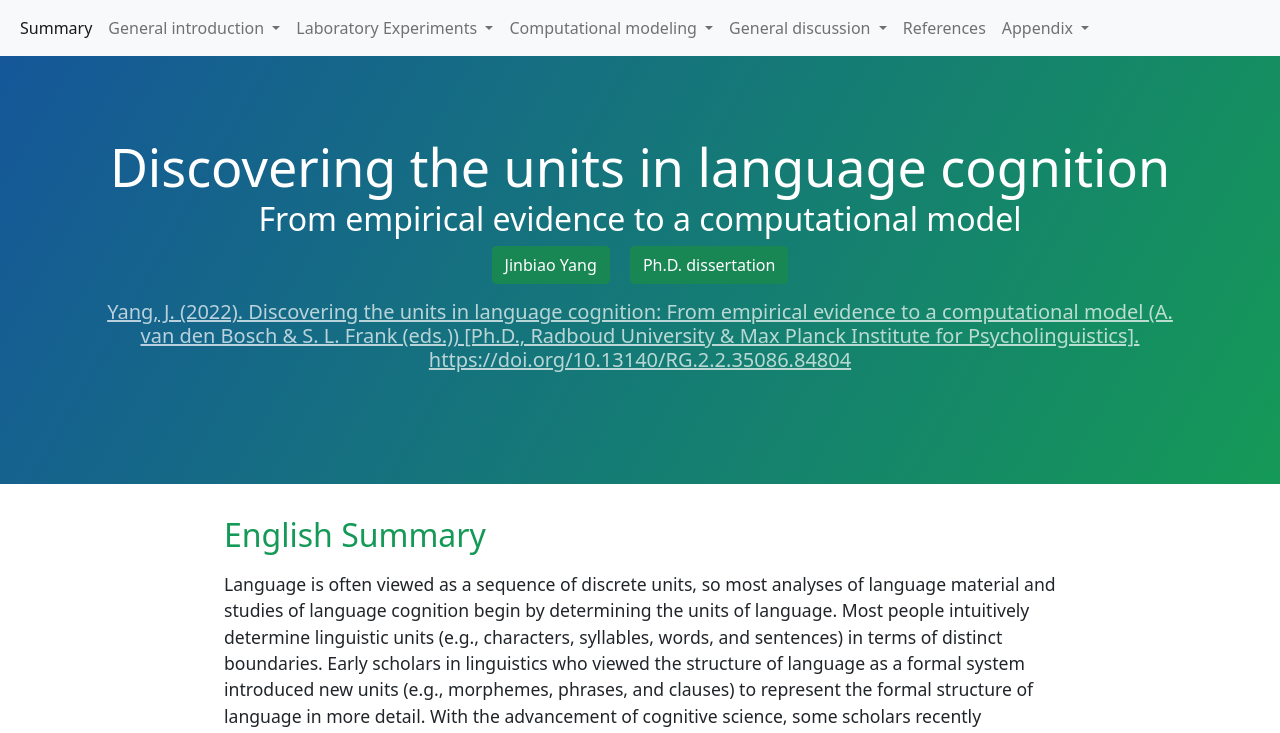
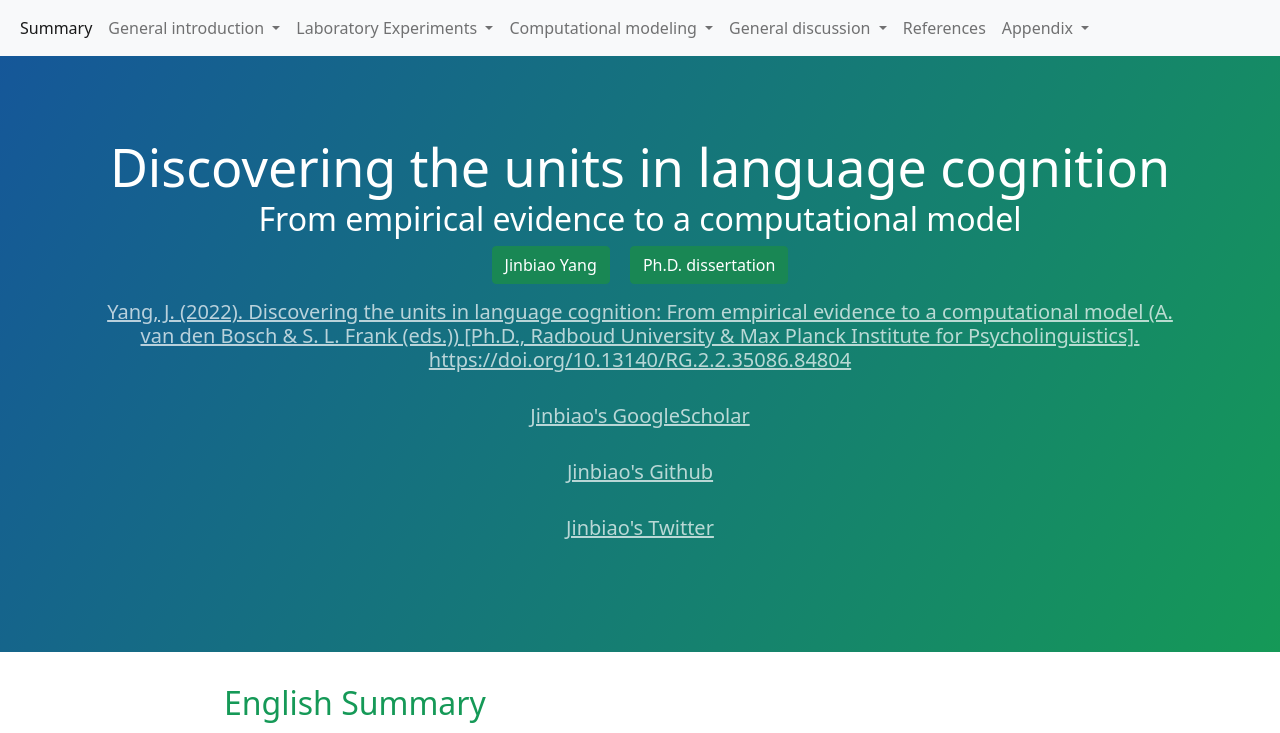
Before and after one commit to ray306/Dissertation, a plain HTML site: page index.html in a window 1280 px wide. Shown: the top 733 px of the page. Drawn offline with nearby package versions, Linux system fonts and the light colour scheme; some packages are replaced by stand-ins of ours.

Commit message:
Update index.html

```diff
--- a/index.html
+++ b/index.html
@@ -116,6 +116,9 @@
       <button type="button" class="btn btn-success"> Jinbiao Yang</button>
       <button type="button" class="btn btn-success">Ph.D. dissertation</button>
       <h2 class="project-tagline"><a href="https://doi.org/10.13140/RG.2.2.35086.84804" target="_blank" style="color:#FFF">Yang, J. (2022). Discovering the units in language cognition: From empirical evidence to a computational model (A. van den Bosch & S. L. Frank (eds.)) [Ph.D., Radboud University & Max Planck Institute for Psycholinguistics]. https://doi.org/10.13140/RG.2.2.35086.84804</a></h2>
+      <h2 class="project-tagline"><a href="https://scholar.google.com/citations?user=LUKy84QAAAAJ" target="_blank" style="color:#FFF">Jinbiao's GoogleScholar</a></h2>
+      <h2 class="project-tagline"><a href="https://github.com/ray306" target="_blank" style="color:#FFF">Jinbiao's Github</a></h2>
+      <h2 class="project-tagline"><a href="https://twitter.com/itsbiao" target="_blank" style="color:#FFF">Jinbiao's Twitter</a></h2>
 
     </section>
 
```
